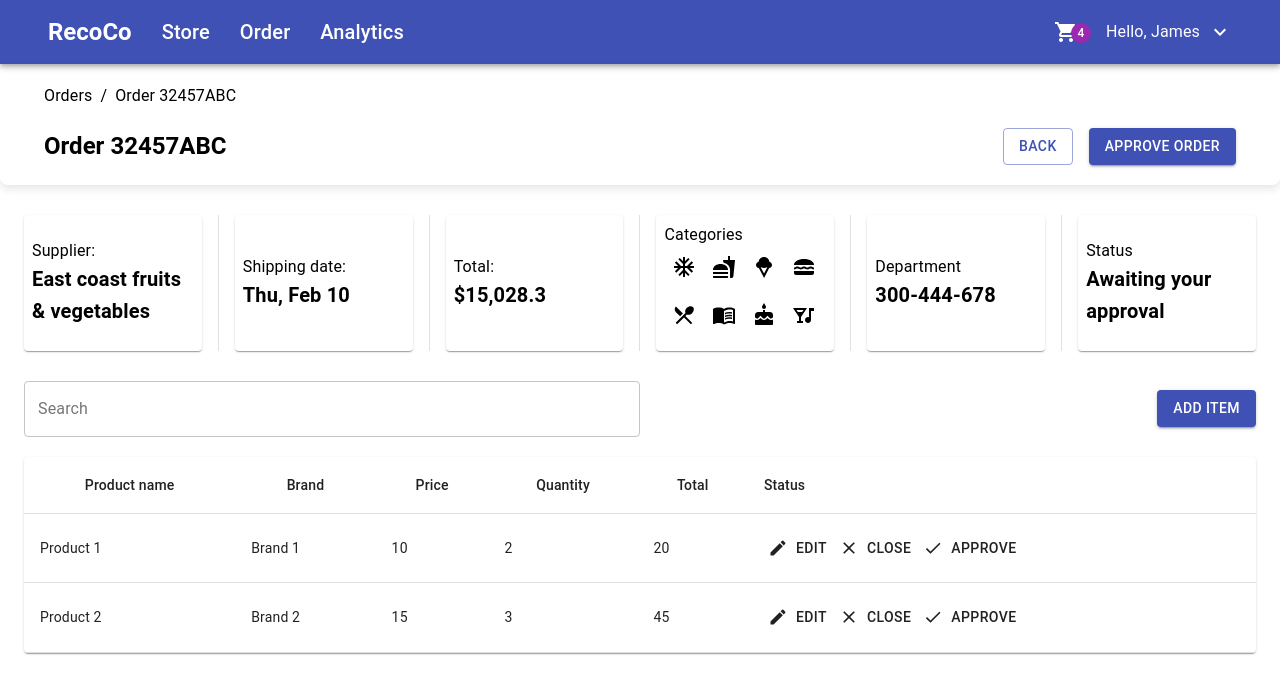
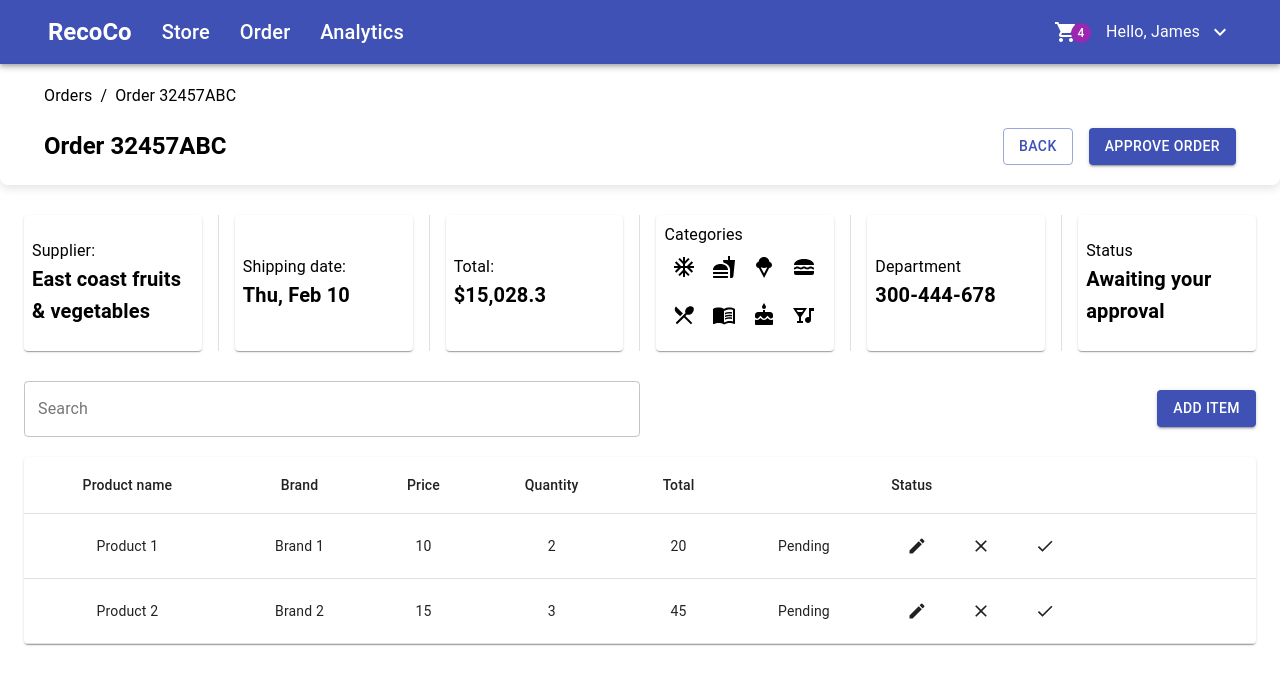
Before and after one commit to glitchvishal/Reeco, a React (Create React App) app: page / in a window 1280 px wide. Shown: the top 694 px of the page. Built offline with nearby package versions, Linux system fonts and the light colour scheme.

Commit message:
YES NO OPTION

```diff
--- a/src/component/ConfirmationDialog.js
+++ b/src/component/ConfirmationDialog.js
@@ -9,24 +9,28 @@ import {
   DialogTitle,
   Button,
 } from "@material-ui/core";
-import { updateOrderStatusAction } from "../redux/actions";
+import { SET_DIALOG_OPEN, UPDATE_ORDER_STATUS } from "../redux/actions";
 const ConfirmationDialog = ({ open, onClose }) => {
   const dispatch = useDispatch();
 
   const handleYesClick = () => {
-    // Dispatch an action to update the order status to "missing - urgently"
     console.log("Status: Missing - Urgently");
-    dispatch(updateOrderStatusAction("missing - urgently"));
+    dispatch({
+      type: UPDATE_ORDER_STATUS,
+      payload: { text: "missing - urgent", id: 1 },
+    });
+    dispatch({ type: SET_DIALOG_OPEN, payload: true });
 
-    // Close the dialog
     onClose();
   };
 
   const handleNoClick = () => {
     console.log("Status: Missing");
-    // Dispatch an action to update the order status to "missing"
-    dispatch(updateOrderStatusAction("missing"));
-    // Close the dialog
+    dispatch({
+      type: UPDATE_ORDER_STATUS,
+      payload: { text: "missing", id: 1 },
+    });
+    dispatch({ type: SET_DIALOG_OPEN, payload: true });
     onClose();
   };
   return (
--- a/src/component/OrderItems.js
+++ b/src/component/OrderItems.js
@@ -5,21 +5,39 @@ import {
   Close as CloseIcon,
   Check as CheckIcon,
 } from "@material-ui/icons";
+import { useDispatch, useSelector } from "react-redux";
+import ConfirmationDialog from "./ConfirmationDialog";
+import { SET_DIALOG_OPEN } from "../redux/actions";
 
 const OrderItem = ({ item }) => {
+  const dispatch = useDispatch();
+  const { dialogOpen } = useSelector((state) => state);
+  const handleOpenConfirmationDialog = () => {
+    dispatch({ type: SET_DIALOG_OPEN, payload: true });
+  };
   return (
-    <TableRow>
-      <TableCell>{item.productName}</TableCell>
-      <TableCell>{item.brand}</TableCell>
-      <TableCell>{item.price}</TableCell>
-      <TableCell>{item.quantity}</TableCell>
-      <TableCell>{item.total}</TableCell>
-      <TableCell>
-        <Button startIcon={<EditIcon />}>Edit</Button>
-        <Button startIcon={<CloseIcon />}>Close</Button>
-        <Button startIcon={<CheckIcon />}>Approve</Button>
-      </TableCell>
-    </TableRow>
+    <>
+      <ConfirmationDialog
+        open={dialogOpen}
+        onClose={() => dispatch({ type: SET_DIALOG_OPEN, payload: false })}
+      />
+      <TableRow>
+        <TableCell align="center">{item.productName}</TableCell>
+        <TableCell align="center">{item.brand}</TableCell>
+        <TableCell align="center">{item.price}</TableCell>
+        <TableCell align="center">{item.quantity}</TableCell>
+        <TableCell align="center">{item.total}</TableCell>
+        <TableCell align="center">{item.status}</TableCell>
+        <TableCell>
+          <Button startIcon={<EditIcon />}></Button>
+          <Button
+            onClick={handleOpenConfirmationDialog}
+            startIcon={<CloseIcon />}
+          ></Button>
+          <Button startIcon={<CheckIcon />}></Button>
+        </TableCell>
+      </TableRow>
+    </>
   );
 };
 
--- a/src/component/OrderList.js
+++ b/src/component/OrderList.js
@@ -24,6 +24,7 @@ const OrderList = () => {
             <TableCell align="center">Price</TableCell>
             <TableCell align="center">Quantity</TableCell>
             <TableCell align="center">Total</TableCell>
+            <TableCell align="right"></TableCell>
             <TableCell align="left">Status</TableCell>
           </TableRow>
         </TableHead>
--- a/src/redux/reducers.js
+++ b/src/redux/reducers.js
@@ -4,6 +4,7 @@ import {
   APPROVE_ORDER,
   SET_ISSUE_DIALOG_OPEN,
   SET_ORDER_ITEMS,
+  UPDATE_ORDER_STATUS,
 } from "./actions";
 import { initialIssueState, initialOrderState } from "./initialState";
 
@@ -36,6 +37,23 @@ const orderReducer = (state = initialOrderState, action) => {
         ...state,
         items: action.payload,
       };
+    case UPDATE_ORDER_STATUS:
+      console.log(action.payload);
+      const newItems = state.order.items.map((item, index) => {
+        let t = item;
+        if (index === action.payload.id) {
+          t.status = action.payload.text;
+          return t;
+        }
+        return item;
+      });
+      return {
+        ...state,
+        order: {
+          ...state.order,
+          items: [...newItems],
+        },
+      };
     default:
       return state;
   }
```
